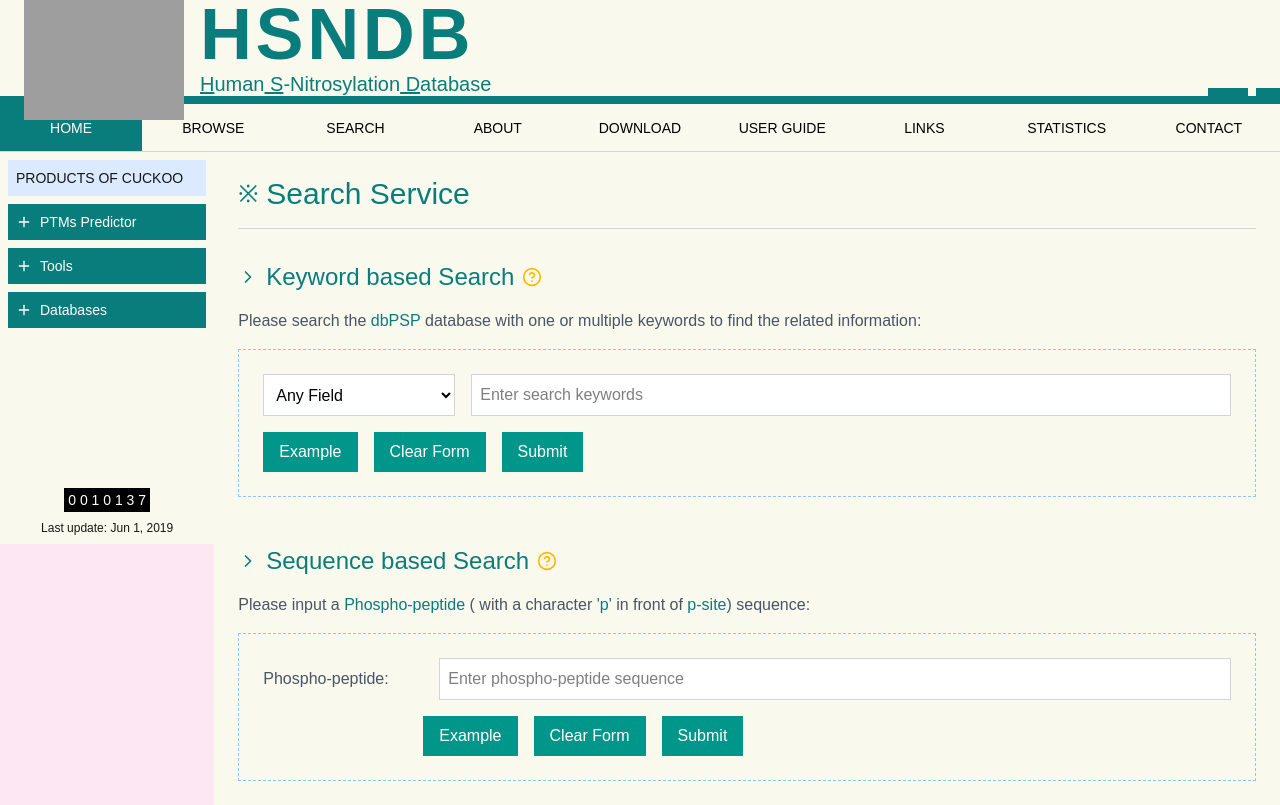
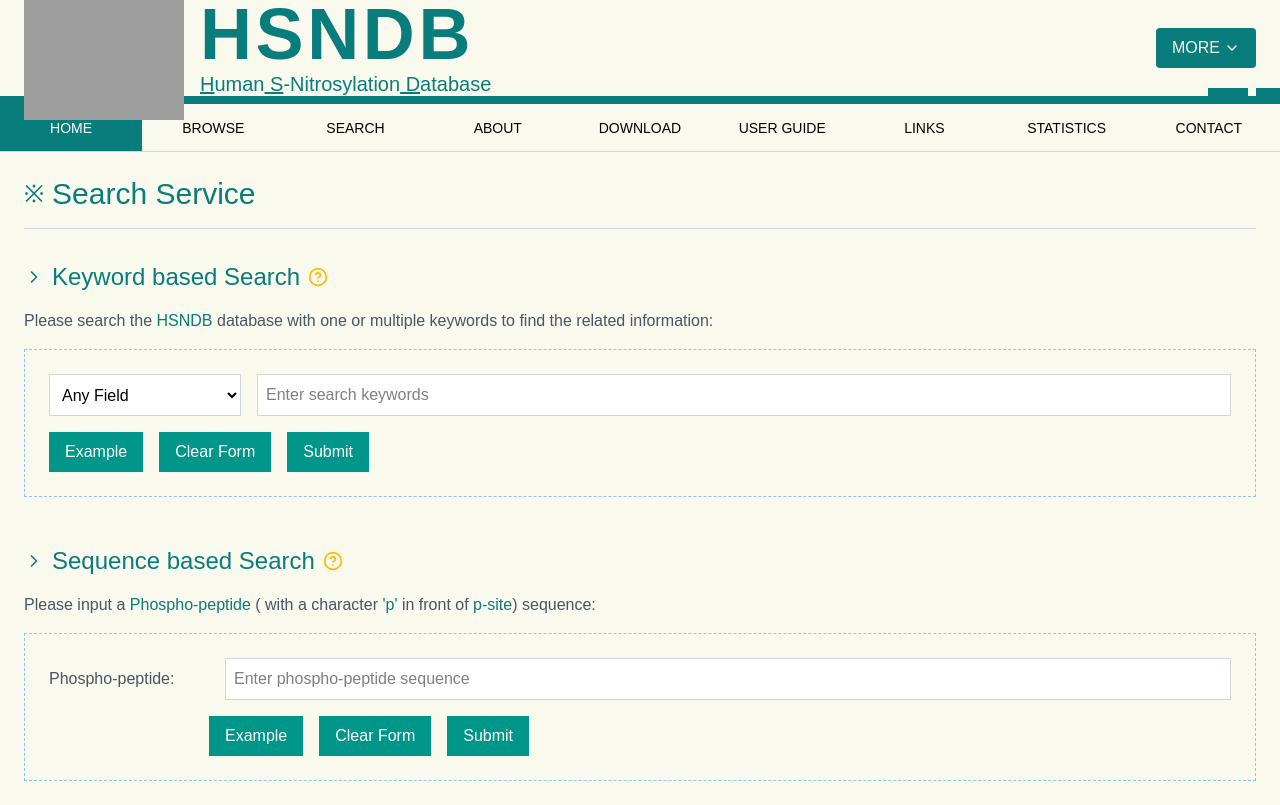
Before and after one commit to Adi-070/N-db, a Next.js app: page /search in a window 1280 px wide. Built offline with nearby package versions, Linux system fonts and the light colour scheme; grey boxes are pictures that could not be loaded.

Commit message:
teal menu

```diff
--- a/src/components/Header.jsx
+++ b/src/components/Header.jsx
@@ -1,6 +1,28 @@
-import Image from "next/image";
+"use client"
+
+import { useState, useRef, useEffect } from "react"
+import Image from "next/image"
+import { Plus, ChevronDown } from "lucide-react"
 
 export default function Header() {
+  const [isMenuOpen, setIsMenuOpen] = useState(false)
+  const menuRef = useRef(null)
+  const sidebarItems = ["PTMs Predictor", "Tools", "Databases"]
+
+  // Close menu when clicking outside
+  useEffect(() => {
+    function handleClickOutside(event) {
+      if (menuRef.current && !menuRef.current.contains(event.target)) {
+        setIsMenuOpen(false)
+      }
+    }
+
+    document.addEventListener("mousedown", handleClickOutside)
+    return () => {
+      document.removeEventListener("mousedown", handleClickOutside)
+    }
+  }, [menuRef])
+
   return (
     <header className="relative">
       <div className="bg-[#F9F9ED] min-h-[6rem] py-4 flex items-center px-4 sm:px-6 md:h-24 md:py-0">
@@ -16,7 +38,9 @@ export default function Header() {
             />
           </div>
           <div className="flex flex-col text-center sm:text-left">
-            <div className="text-[#097C7C] text-4xl sm:text-5xl md:text-6xl lg:text-7xl font-bold tracking-wider">HSNDB</div>
+            <div className="text-[#097C7C] text-4xl sm:text-5xl md:text-6xl lg:text-7xl font-bold tracking-wider">
+              HSNDB
+            </div>
             <div className="text-[#097C7C] text-sm sm:text-base md:text-lg lg:text-xl">
               <span className="underline decoration-[#097C7C]">H</span>uman
               <span className="underline decoration-[#097C7C]"> S</span>-Nitrosylation
@@ -24,16 +48,45 @@ export default function Header() {
             </div>
           </div>
         </div>
-        {/* <div className="ml-auto hidden sm:block">
-          <Image
-            src="/placeholder.svg?height=100&width=100"
-            alt="Phosphorylation diagram"
-            width={100}
-            height={100}
-            className="w-14 h-14 md:w-20 md:h-20 lg:w-24 lg:h-24"
-          />
+
+        {/* Teal "More" Button */}
+        <div className="ml-auto relative" ref={menuRef}>
+          <button
+            onClick={() => setIsMenuOpen(!isMenuOpen)}
+            className="bg-[#097C7C] text-[#F9F9ED] px-4 py-2 rounded flex items-center gap-1 hover:bg-[#076A6A] transition-colors"
+            aria-label="Menu"
+          >
+            <div className="cursor-pointer text-base uppercase font-medium">More</div>
+            <ChevronDown className={`w-4 h-4 transition-transform ${isMenuOpen ? "rotate-180" : ""}`} />
+          </button>
+
+          {/* Dropdown Menu */}
+          {isMenuOpen && (
+            <div className="absolute right-0 mt-2 w-56 rounded-md shadow-lg bg-[#097C7C] z-50 animate-fadeIn">
+              <div className="py-1">
+                {sidebarItems.map((item, index) => (
+                  <a
+                    key={index}
+                    href="#"
+                    className="block px-4 py-3 text-[#F9F9ED] hover:bg-[#076A6A] transition-colors"
+                  >
+                    <div className="flex items-center">
+                      <Plus className="w-4 h-4 mr-2" />
+                      {item}
+                    </div>
+                  </a>
+                ))}
+
+                <div className="border-t border-[#076A6A] mt-1 pt-1">
+                  <div className="px-4 py-2 text-xs text-[#F9F9ED]/80">
+                    <div>Last update: Jun 1, 2019</div>
+                  </div>
+                </div>
+              </div>
+            </div>
+          )}
         </div>
-        <div className="absolute top-1 right-2 text-xs sm:text-sm md:top-2 md:right-4 italic">Version 2.0</div> */}
+
         <div className="absolute bottom-0 right-0 hidden sm:block">
           <div className="flex">
             <div className="bg-[#097C7C] w-6 h-3 sm:w-8 sm:h-3 md:w-10 md:h-4"></div>
@@ -43,5 +96,5 @@ export default function Header() {
       </div>
       <div className="bg-[#097C7C] h-1 sm:h-2"></div>
     </header>
-  );
+  )
 }
--- a/src/components/SearchService.jsx
+++ b/src/components/SearchService.jsx
@@ -105,7 +105,7 @@ export default function SearchService() {
         </div>
 
         <p className="text-gray-600 mb-3 sm:mb-4 text-sm sm:text-base">
-          Please search the <span className="text-[#097C7C] font-medium">dbPSP</span> database with one or multiple
+          Please search the <span className="text-[#097C7C] font-medium">HSNDB</span> database with one or multiple
           keywords to find the related information:
         </p>
 
--- a/src/pages/about.js
+++ b/src/pages/about.js
@@ -9,7 +9,7 @@ export default function DbPspWebsite() {
       <Header />
       <Navbar />
       <div className="flex">
-        <Sidebar />
+        {/* <Sidebar /> */}
       </div>
     </div>
   );
--- a/src/pages/browse.js
+++ b/src/pages/browse.js
@@ -10,7 +10,7 @@ export default function DbPspWebsite() {
       <Header />
       <Navbar />
       <div className="flex">
-        <Sidebar />
+        {/* <Sidebar /> */}
         <BrowseService/>
       </div>
     </div>
--- a/src/pages/index.js
+++ b/src/pages/index.js
@@ -9,7 +9,7 @@ export default function DbPspWebsite() {
       <Header />
       <Navbar />
       <div className="flex">
-        <Sidebar />
+
         <MainContent />
       </div>
     </div>
--- a/src/pages/search.js
+++ b/src/pages/search.js
@@ -9,7 +9,7 @@ export default function DbPspWebsite() {
       <Header />
       <Navbar />
       <div className="flex">
-        <Sidebar />
+        {/* <Sidebar /> */}
       <SearchService/>
       </div>
     </div>
```
